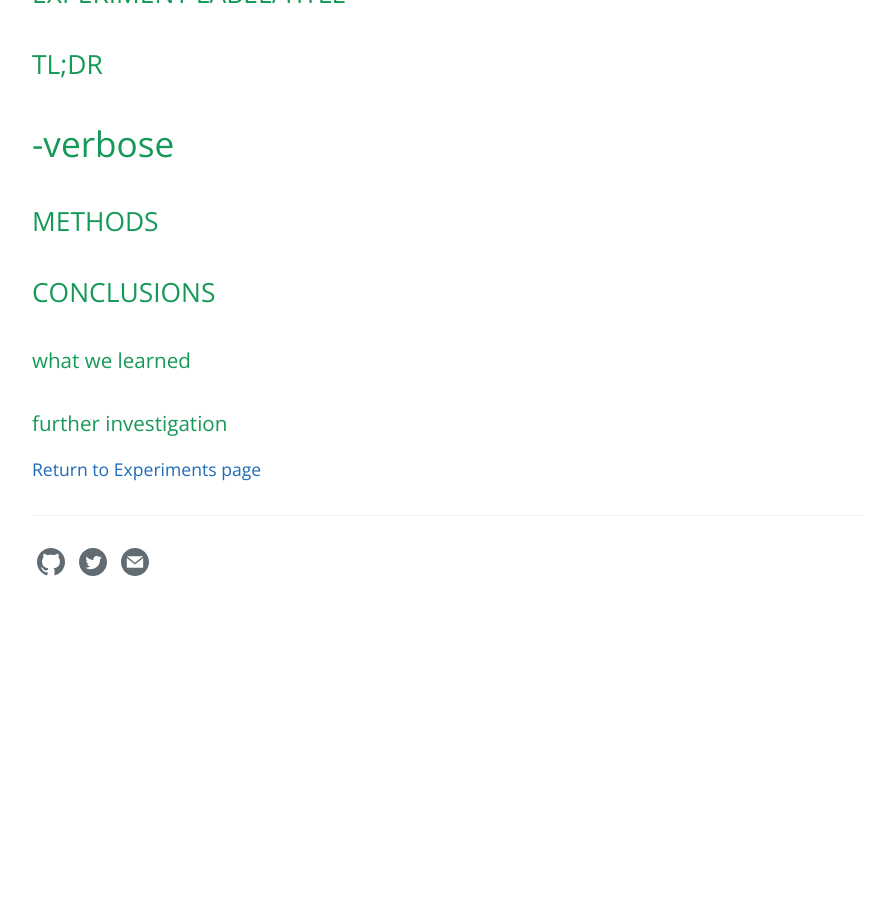
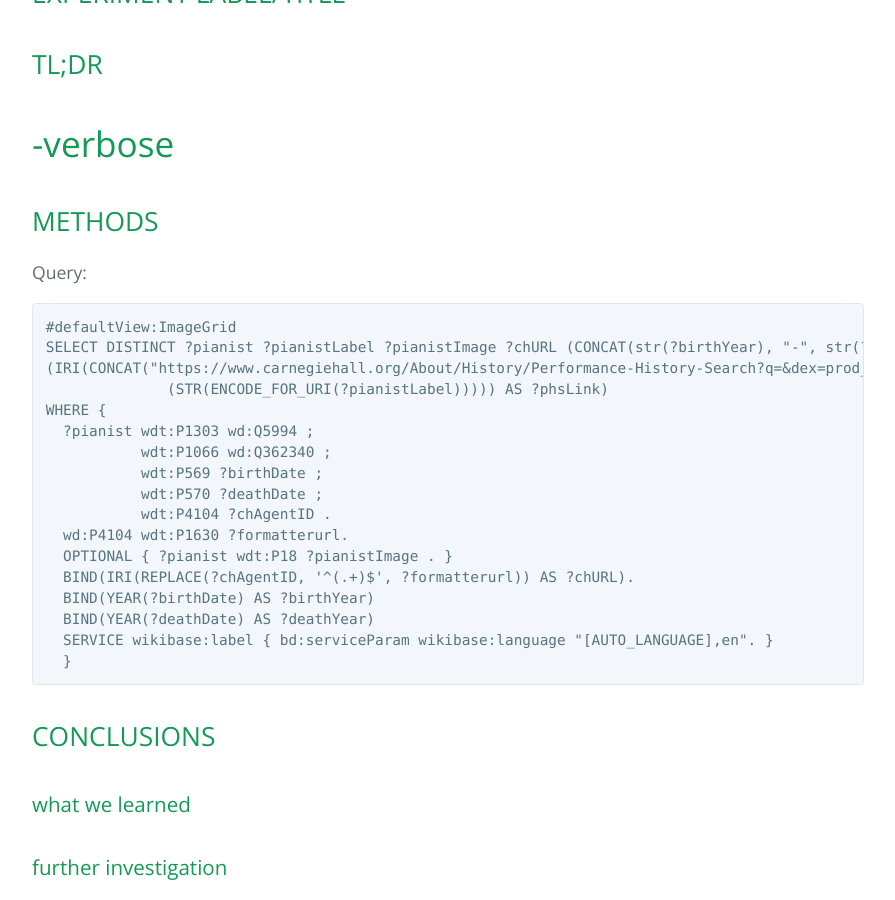
Before and after one commit to CarnegieHall/datalab, a Jekyll site: the page built from experiments/chdl-0010.md, in a window 1280 px wide and 900 px high, scrolled down 1238 px. Shown: the whole window, without its empty margins (192-1087 px from the left). Built offline with Jekyll 4.4.1, drawn with Linux system fonts in a browser that asks for light colours; our own code applies the rules of GitHub Pages for plain Markdown files; before the commit the page ends 1868 px from its top, so only the background shows below that.

Commit message:
Add query

````diff
--- a/experiments/chdl-0010.md
+++ b/experiments/chdl-0010.md
@@ -19,6 +19,28 @@
 # -verbose
 
 ## METHODS
+Query:
+
+```
+#defaultView:ImageGrid
+SELECT DISTINCT ?pianist ?pianistLabel ?pianistImage ?chURL (CONCAT(str(?birthYear), "-", str(?deathYear)) AS ?lifeDates)
+(IRI(CONCAT("https://www.carnegiehall.org/About/History/Performance-History-Search?q=&dex=prod_PHS&pf=",
+              (STR(ENCODE_FOR_URI(?pianistLabel))))) AS ?phsLink)
+WHERE {
+  ?pianist wdt:P1303 wd:Q5994 ;
+           wdt:P1066 wd:Q362340 ;
+           wdt:P569 ?birthDate ;
+           wdt:P570 ?deathDate ;
+           wdt:P4104 ?chAgentID .
+  wd:P4104 wdt:P1630 ?formatterurl.
+  OPTIONAL { ?pianist wdt:P18 ?pianistImage . }
+  BIND(IRI(REPLACE(?chAgentID, '^(.+)$', ?formatterurl)) AS ?chURL).
+  BIND(YEAR(?birthDate) AS ?birthYear)
+  BIND(YEAR(?deathDate) AS ?deathYear)
+  SERVICE wikibase:label { bd:serviceParam wikibase:language "[AUTO_LANGUAGE],en". }
+  }
+  ```
+
 
 ## CONCLUSIONS
 ### what we learned
````
